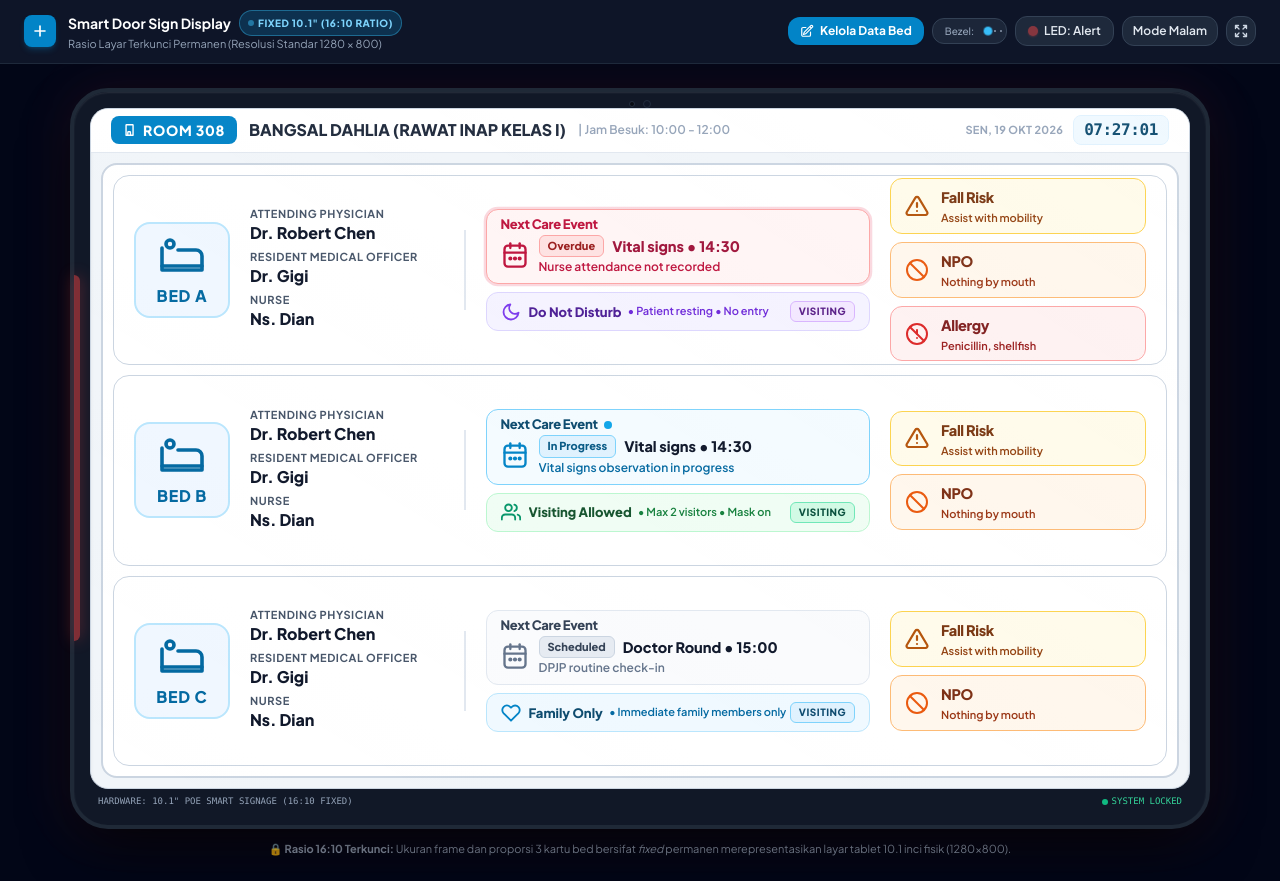
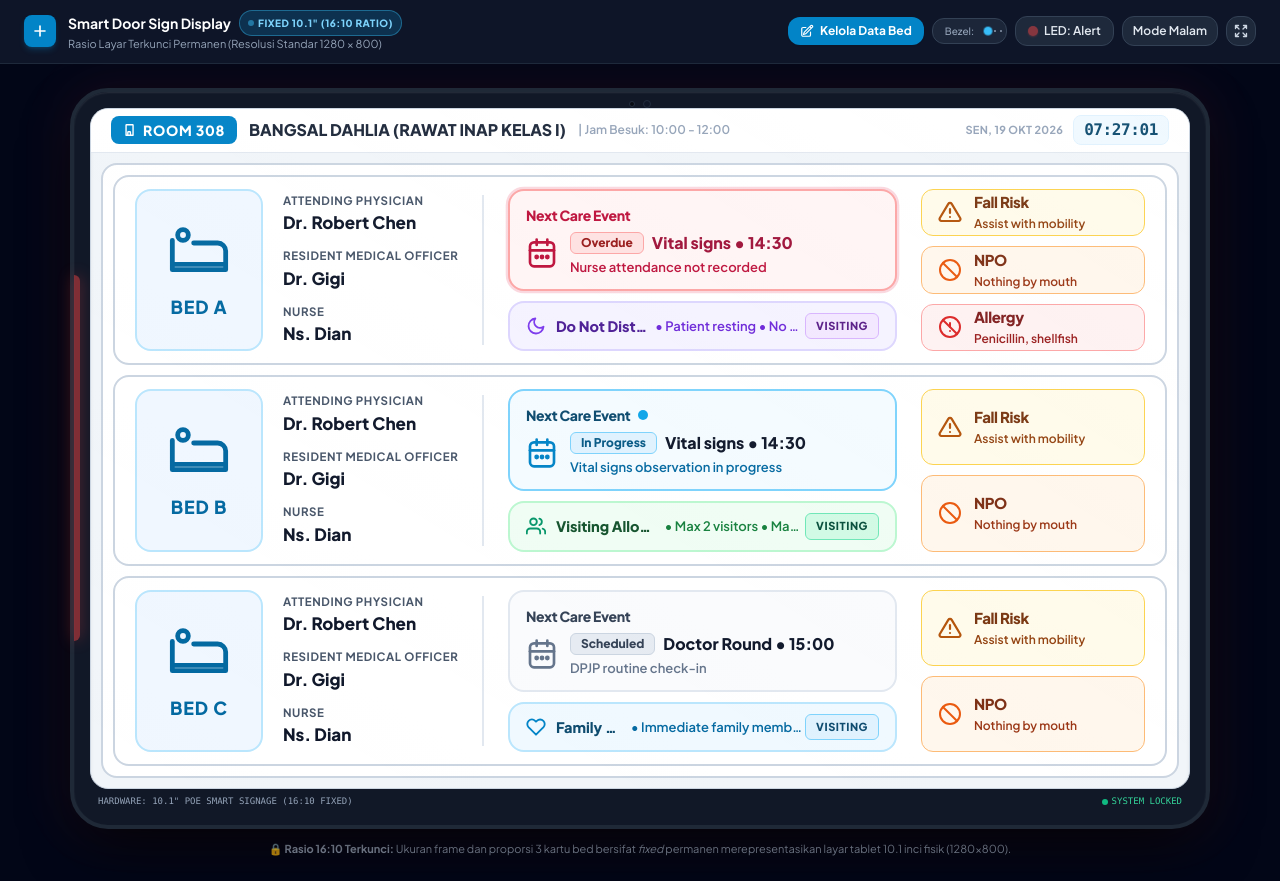
Before and after one commit to YosuaChris/prototype-door-sign, a website: page index.html in a window 1280 px wide. Drawn offline with nearby package versions, Linux system fonts and the light colour scheme.

Commit message:
feat: maximize vertical height utilization to eliminate top and bottom whitespace inside bed cards

```diff
--- a/app.js
+++ b/app.js
@@ -129,27 +129,27 @@ let state = {
 // Standardized Clinical Vector Icons
 const ICONS = {
   bed: `
-    <svg class="w-10 h-10 sm:w-11 sm:h-11 md:w-12 md:h-12 text-[#0369a1] dark:text-[#38bdf8] transition-colors" viewBox="0 0 24 24" fill="none" stroke="currentColor" stroke-width="1.8" stroke-linecap="round" stroke-linejoin="round">
+    <svg class="w-12 h-12 sm:w-14 sm:h-14 md:w-16 md:h-16 text-[#0369a1] dark:text-[#38bdf8] transition-colors" viewBox="0 0 24 24" fill="none" stroke="currentColor" stroke-width="1.8" stroke-linecap="round" stroke-linejoin="round">
       <path d="M2 19h20M2 17v2M22 17v2" />
       <path d="M2 8v9h20V12a3 3 0 0 0-3-3h-9" />
       <path d="M6 8a2 2 0 1 0 0-4 2 2 0 0 0 0 4z" />
     </svg>
   `,
   fallRisk: `
-    <svg class="w-5.5 h-5.5 sm:w-6 sm:h-6 text-[#b45309] dark:text-[#fde68a] flex-shrink-0" viewBox="0 0 24 24" fill="none" stroke="currentColor" stroke-width="2.2" stroke-linecap="round" stroke-linejoin="round">
+    <svg class="w-6 h-6 sm:w-6.5 sm:h-6.5 text-[#b45309] dark:text-[#fde68a] flex-shrink-0" viewBox="0 0 24 24" fill="none" stroke="currentColor" stroke-width="2.2" stroke-linecap="round" stroke-linejoin="round">
       <path d="M10.29 3.86L1.82 18a2 2 0 0 0 1.71 3h16.94a2 2 0 0 0 1.71-3L13.71 3.86a2 2 0 0 0-3.42 0z"></path>
       <line x1="12" y1="9" x2="12" y2="13"></line>
       <line x1="12" y1="17" x2="12.01" y2="17"></line>
     </svg>
   `,
   npo: `
-    <svg class="w-5.5 h-5.5 sm:w-6 sm:h-6 text-[#ea580c] dark:text-[#fdba74] flex-shrink-0" viewBox="0 0 24 24" fill="none" stroke="currentColor" stroke-width="2" stroke-linecap="round" stroke-linejoin="round">
+    <svg class="w-6 h-6 sm:w-6.5 sm:h-6.5 text-[#ea580c] dark:text-[#fdba74] flex-shrink-0" viewBox="0 0 24 24" fill="none" stroke="currentColor" stroke-width="2" stroke-linecap="round" stroke-linejoin="round">
       <circle cx="12" cy="12" r="10"></circle>
       <line x1="4.93" y1="4.93" x2="19.07" y2="19.07"></line>
     </svg>
   `,
   allergy: `
-    <svg class="w-5.5 h-5.5 sm:w-6 sm:h-6 text-[#dc2626] dark:text-[#fca5a5] flex-shrink-0" viewBox="0 0 24 24" fill="none" stroke="currentColor" stroke-width="2" stroke-linecap="round" stroke-linejoin="round">
+    <svg class="w-6 h-6 sm:w-6.5 sm:h-6.5 text-[#dc2626] dark:text-[#fca5a5] flex-shrink-0" viewBox="0 0 24 24" fill="none" stroke="currentColor" stroke-width="2" stroke-linecap="round" stroke-linejoin="round">
       <circle cx="12" cy="12" r="10"></circle>
       <line x1="12" y1="8" x2="12" y2="12"></line>
       <line x1="12" y1="16" x2="12.01" y2="16"></line>
@@ -157,12 +157,12 @@ const ICONS = {
     </svg>
   `,
   moon: `
-    <svg class="w-4.5 h-4.5 sm:w-5 sm:h-5 text-[#7c3aed] dark:text-[#c4b5fd] flex-shrink-0" viewBox="0 0 24 24" fill="none" stroke="currentColor" stroke-width="2.2" stroke-linecap="round" stroke-linejoin="round">
+    <svg class="w-5 h-5 sm:w-5.5 sm:h-5.5 text-[#7c3aed] dark:text-[#c4b5fd] flex-shrink-0" viewBox="0 0 24 24" fill="none" stroke="currentColor" stroke-width="2.2" stroke-linecap="round" stroke-linejoin="round">
       <path d="M21 12.79A9 9 0 1 1 11.21 3 7 7 0 0 0 21 12.79z"></path>
     </svg>
   `,
   users: `
-    <svg class="w-4.5 h-4.5 sm:w-5 sm:h-5 text-[#059669] dark:text-[#6ee7b7] flex-shrink-0" viewBox="0 0 24 24" fill="none" stroke="currentColor" stroke-width="2.2" stroke-linecap="round" stroke-linejoin="round">
+    <svg class="w-5 h-5 sm:w-5.5 sm:h-5.5 text-[#059669] dark:text-[#6ee7b7] flex-shrink-0" viewBox="0 0 24 24" fill="none" stroke="currentColor" stroke-width="2.2" stroke-linecap="round" stroke-linejoin="round">
       <path d="M17 21v-2a4 4 0 0 0-4-4H5a4 4 0 0 0-4 4v2"></path>
       <circle cx="9" cy="7" r="4"></circle>
       <path d="M23 21v-2a4 4 0 0 0-3-3.87"></path>
@@ -170,19 +170,19 @@ const ICONS = {
     </svg>
   `,
   family: `
-    <svg class="w-4.5 h-4.5 sm:w-5 sm:h-5 text-[#0284c7] dark:text-[#7dd3fc] flex-shrink-0" viewBox="0 0 24 24" fill="none" stroke="currentColor" stroke-width="2.2" stroke-linecap="round" stroke-linejoin="round">
+    <svg class="w-5 h-5 sm:w-5.5 sm:h-5.5 text-[#0284c7] dark:text-[#7dd3fc] flex-shrink-0" viewBox="0 0 24 24" fill="none" stroke="currentColor" stroke-width="2.2" stroke-linecap="round" stroke-linejoin="round">
       <path d="M20.84 4.61a5.5 5.5 0 0 0-7.78 0L12 5.67l-1.06-1.06a5.5 5.5 0 0 0-7.78 7.78l1.06 1.06L12 21.23l7.78-7.78 1.06-1.06a5.5 5.5 0 0 0 0-7.78z"></path>
     </svg>
   `,
   procedure: `
-    <svg class="w-4.5 h-4.5 sm:w-5 sm:h-5 text-[#d97706] dark:text-[#fcd34d] flex-shrink-0" viewBox="0 0 24 24" fill="none" stroke="currentColor" stroke-width="2" stroke-linecap="round" stroke-linejoin="round">
+    <svg class="w-5 h-5 sm:w-5.5 sm:h-5.5 text-[#d97706] dark:text-[#fcd34d] flex-shrink-0" viewBox="0 0 24 24" fill="none" stroke="currentColor" stroke-width="2" stroke-linecap="round" stroke-linejoin="round">
       <path d="M4.5 3v5a4.5 4.5 0 0 0 9 0V3"></path>
       <path d="M9 12.5V17a3 3 0 0 0 6 0v-2.5"></path>
       <circle cx="15" cy="14.5" r="2.5"></circle>
     </svg>
   `,
   getCalendarIcon: (colorClass) => `
-    <svg class="w-6 h-6 sm:w-7 sm:h-7 ${colorClass} flex-shrink-0 transition-colors" viewBox="0 0 24 24" fill="none" stroke="currentColor" stroke-width="2" stroke-linecap="round" stroke-linejoin="round">
+    <svg class="w-7 h-7 sm:w-8 sm:h-8 ${colorClass} flex-shrink-0 transition-colors" viewBox="0 0 24 24" fill="none" stroke="currentColor" stroke-width="2" stroke-linecap="round" stroke-linejoin="round">
       <rect x="3" y="4" width="18" height="18" rx="3" ry="3"></rect>
       <line x1="16" y1="2" x2="16" y2="6"></line>
       <line x1="8" y1="2" x2="8" y2="6"></line>
@@ -193,7 +193,7 @@ const ICONS = {
     </svg>
   `,
   getCheckIcon: (colorClass) => `
-    <svg class="w-6 h-6 sm:w-7 sm:h-7 ${colorClass} flex-shrink-0 transition-colors" viewBox="0 0 24 24" fill="none" stroke="currentColor" stroke-width="2.5" stroke-linecap="round" stroke-linejoin="round">
+    <svg class="w-7 h-7 sm:w-8 sm:h-8 ${colorClass} flex-shrink-0 transition-colors" viewBox="0 0 24 24" fill="none" stroke="currentColor" stroke-width="2.5" stroke-linecap="round" stroke-linejoin="round">
       <path d="M22 11.08V12a10 10 0 1 1-5.93-9.14"></path>
       <polyline points="22 4 12 14.01 9 11.01"></polyline>
     </svg>
@@ -346,11 +346,11 @@ function renderSignage() {
       }
 
       return `
-        <div class="flex items-center gap-2.5 sm:gap-3 px-3 sm:px-3.5 py-1.5 sm:py-2 rounded-xl ${bgClass} transition-all duration-200 shadow-2xs flex-1 min-w-0">
+        <div class="flex items-center gap-2.5 sm:gap-3 px-3.5 sm:px-4 py-2 sm:py-2.5 rounded-xl ${bgClass} transition-all duration-200 shadow-2xs flex-1 min-w-0 min-h-0">
           <div class="flex-shrink-0">${icon}</div>
           <div class="leading-none min-w-0 truncate">
-            <h4 class="font-extrabold text-xs sm:text-sm md:text-[14.5px] tracking-tight ${titleClass} truncate leading-tight">${b.title}</h4>
-            <p class="text-[10px] sm:text-[11px] font-semibold ${subClass} mt-1 truncate leading-tight">${b.subtitle}</p>
+            <h4 class="font-extrabold text-xs sm:text-sm md:text-[15px] tracking-tight ${titleClass} truncate leading-tight">${b.title}</h4>
+            <p class="text-[10.5px] sm:text-xs font-semibold ${subClass} mt-1 truncate leading-tight">${b.subtitle}</p>
           </div>
         </div>
       `;
@@ -361,79 +361,79 @@ function renderSignage() {
       : ICONS.getCalendarIcon(theme.iconColor);
 
     return `
-      <!-- BED CARD ROW: ${bed.label} (Fixed 33.3% height) -->
-      <div onclick="editSpecificBed(${index})" class="bed-card-fixed-row cursor-pointer bg-white dark:bg-slate-900 border border-[#cbd5e1] dark:border-slate-800 rounded-xl sm:rounded-2xl px-3.5 sm:px-5 py-2 sm:py-2.5 gap-3 sm:gap-4 md:gap-5 shadow-2xs relative group">
+      <!-- BED CARD ROW: ${bed.label} (Fixed 33.3% height, Maximized Vertical Stretch) -->
+      <div onclick="editSpecificBed(${index})" class="bed-card-fixed-row cursor-pointer bg-white dark:bg-slate-900 border-2 border-[#cbd5e1] dark:border-slate-800 rounded-2xl px-4 sm:px-5 py-2.5 sm:py-3 gap-3.5 sm:gap-4 md:gap-6 shadow-2xs relative group items-stretch">
 
-        <!-- LEFT: Bed ID + Care Team -->
-        <div class="flex items-center gap-3.5 sm:gap-4 md:gap-5 min-w-[250px] sm:min-w-[280px] md:min-w-[310px] flex-shrink-0">
+        <!-- LEFT: Bed ID + Care Team (Stretched Vertically) -->
+        <div class="self-stretch flex items-stretch gap-3.5 sm:gap-4 md:gap-5 min-w-[260px] sm:min-w-[290px] md:min-w-[320px] flex-shrink-0">
 
-          <!-- Bed Icon Box -->
-          <div class="w-20 h-20 sm:w-22 sm:h-22 md:w-24 md:h-24 rounded-2xl bg-[#f0f7ff] dark:bg-sky-950/60 border-2 border-[#bae6fd] dark:border-sky-800 flex flex-col items-center justify-center gap-1 flex-shrink-0 shadow-2xs">
+          <!-- Bed Icon Box (Stretched to match card height) -->
+          <div class="w-24 sm:w-28 md:w-32 self-stretch rounded-2xl bg-[#f0f7ff] dark:bg-sky-950/60 border-2 border-[#bae6fd] dark:border-sky-800 flex flex-col items-center justify-center gap-1.5 flex-shrink-0 shadow-2xs">
             ${ICONS.bed}
-            <span class="font-black text-[#0369a1] dark:text-[#38bdf8] text-xs sm:text-sm md:text-base tracking-wider leading-none">${bed.label}</span>
+            <span class="font-black text-[#0369a1] dark:text-[#38bdf8] text-sm sm:text-base md:text-lg tracking-wider leading-none mt-1">${bed.label}</span>
           </div>
 
-          <!-- Care Team Details -->
-          <div class="space-y-1 sm:space-y-1.5 min-w-0">
+          <!-- Care Team Details (Evenly spaced across vertical height) -->
+          <div class="self-stretch flex flex-col justify-between py-1 sm:py-1.5 min-w-0 flex-1">
             <div>
-              <p class="text-[10px] sm:text-[11px] font-bold text-[#475569] dark:text-slate-400 tracking-wider uppercase leading-none">Attending physician</p>
-              <h3 class="text-xs sm:text-sm md:text-base font-extrabold text-[#0f172a] dark:text-white leading-tight truncate mt-0.5">${displayPhysician}</h3>
+              <p class="text-[10.5px] sm:text-[11.5px] font-bold text-[#475569] dark:text-slate-400 tracking-wider uppercase leading-none">Attending physician</p>
+              <h3 class="text-sm sm:text-base md:text-[17px] font-extrabold text-[#0f172a] dark:text-white leading-tight truncate mt-1">${displayPhysician}</h3>
             </div>
             <div>
-              <p class="text-[10px] sm:text-[11px] font-bold text-[#475569] dark:text-slate-400 tracking-wider uppercase leading-none">Resident Medical Officer</p>
-              <h3 class="text-xs sm:text-sm md:text-base font-extrabold text-[#0f172a] dark:text-white leading-tight truncate mt-0.5">${displayRMO}</h3>
+              <p class="text-[10.5px] sm:text-[11.5px] font-bold text-[#475569] dark:text-slate-400 tracking-wider uppercase leading-none">Resident Medical Officer</p>
+              <h3 class="text-sm sm:text-base md:text-[17px] font-extrabold text-[#0f172a] dark:text-white leading-tight truncate mt-1">${displayRMO}</h3>
             </div>
             <div>
-              <p class="text-[10px] sm:text-[11px] font-bold text-[#475569] dark:text-slate-400 tracking-wider uppercase leading-none">Nurse</p>
-              <h3 class="text-xs sm:text-sm md:text-base font-extrabold text-[#0f172a] dark:text-white leading-tight truncate mt-0.5">${displayNurse}</h3>
+              <p class="text-[10.5px] sm:text-[11.5px] font-bold text-[#475569] dark:text-slate-400 tracking-wider uppercase leading-none">Nurse</p>
+              <h3 class="text-sm sm:text-base md:text-[17px] font-extrabold text-[#0f172a] dark:text-white leading-tight truncate mt-1">${displayNurse}</h3>
             </div>
           </div>
 
         </div>
 
         <!-- DIVIDER -->
-        <div class="hidden md:block w-[1.5px] h-16 sm:h-20 bg-slate-200 dark:bg-slate-800 self-center flex-shrink-0"></div>
+        <div class="hidden md:block w-[1.5px] self-stretch my-1.5 bg-slate-200 dark:bg-slate-800 flex-shrink-0"></div>
 
-        <!-- MIDDLE: Next Care Event + Visiting Status (Stacked Vertically) -->
-        <div class="flex-1 min-w-[270px] sm:min-w-[310px] flex flex-col justify-center gap-1.5 sm:gap-2 min-w-0">
+        <!-- MIDDLE: Next Care Event + Visiting Status (Maximized Height, Stacked Vertically) -->
+        <div class="self-stretch flex-1 min-w-[270px] sm:min-w-[320px] flex flex-col justify-between min-w-0 gap-2 sm:gap-2.5">
 
-          <!-- Next Care Event Box -->
-          <div class="border ${theme.boxClass} rounded-xl px-3 sm:px-3.5 py-1.5 sm:py-2 transition-all duration-300 relative shadow-2xs">
-            <h3 class="font-extrabold text-xs sm:text-[13px] ${theme.titleClass} tracking-tight mb-1 flex items-center gap-1.5 leading-none">
+          <!-- Next Care Event Box (Expanded to fill top area) -->
+          <div class="flex-1 flex flex-col justify-center border-2 ${theme.boxClass} rounded-xl sm:rounded-2xl px-3.5 sm:px-4 py-2 sm:py-2.5 transition-all duration-300 relative shadow-2xs min-h-0">
+            <h3 class="font-black text-xs sm:text-sm ${theme.titleClass} tracking-tight mb-1 sm:mb-1.5 flex items-center gap-2 leading-none">
               <span>${event.title || 'Next Care Event'}</span>
-              ${theme.pulseDot ? '<span class="w-2 h-2 rounded-full bg-sky-500 animate-ping"></span>' : ''}
+              ${theme.pulseDot ? '<span class="w-2.5 h-2.5 rounded-full bg-sky-500 animate-ping"></span>' : ''}
             </h3>
 
-            <div class="flex items-center gap-2.5">
+            <div class="flex items-center gap-3">
               ${eventIcon}
 
               <div class="min-w-0 flex-1">
                 <div class="flex items-center gap-2 flex-wrap">
-                  <span class="inline-flex items-center px-2 py-0.5 rounded-md text-[10px] sm:text-[11px] font-extrabold border ${theme.badgeClass}">
+                  <span class="inline-flex items-center px-2.5 py-0.5 rounded-md text-[11px] sm:text-xs font-extrabold border ${theme.badgeClass}">
                     ${event.status}
                   </span>
-                  <span class="font-extrabold text-xs sm:text-sm md:text-[14.5px] ${theme.textClass} truncate">
+                  <span class="font-extrabold text-sm sm:text-base md:text-[16px] ${theme.textClass} truncate">
                     ${event.name} • ${event.time}
                   </span>
                 </div>
-                <p class="text-[11px] sm:text-xs ${theme.noteClass} font-semibold mt-0.5 truncate">
+                <p class="text-xs sm:text-[13px] ${theme.noteClass} font-semibold mt-1 truncate">
                   ${event.note || 'Observation recorded'}
                 </p>
               </div>
             </div>
           </div>
 
-          <!-- Visiting Status Strip (Directly below Next Care Event) -->
+          <!-- Visiting Status Strip (Expanded bar directly below Next Care Event) -->
           ${visiting ? `
-            <div class="flex items-center justify-between px-3 sm:px-3.5 py-1.5 sm:py-2 rounded-xl ${visiting.stripClass} border transition-all shadow-2xs">
-              <div class="flex items-center gap-2 min-w-0">
+            <div class="flex-shrink-0 flex items-center justify-between px-3.5 sm:px-4 py-2 sm:py-2.5 rounded-xl sm:rounded-2xl ${visiting.stripClass} border-2 transition-all shadow-2xs">
+              <div class="flex items-center gap-2.5 min-w-0">
                 <div class="flex-shrink-0">${visiting.icon}</div>
                 <div class="flex items-center gap-1.5 min-w-0 truncate">
-                  <span class="font-extrabold text-xs sm:text-[13px] ${visiting.titleClass} truncate">${visiting.title}</span>
-                  <span class="text-[10px] sm:text-[11px] ${visiting.subClass} font-semibold truncate">• ${visiting.subtitle}</span>
+                  <span class="font-black text-xs sm:text-sm md:text-[14.5px] ${visiting.titleClass} truncate">${visiting.title}</span>
+                  <span class="text-[11px] sm:text-xs md:text-[13px] ${visiting.subClass} font-semibold truncate">• ${visiting.subtitle}</span>
                 </div>
               </div>
-              <span class="flex-shrink-0 text-[9px] sm:text-[10px] font-black uppercase tracking-wider px-2 py-0.5 rounded-md border ${visiting.badgeClass}">
+              <span class="flex-shrink-0 text-[10px] sm:text-[11px] font-black uppercase tracking-wider px-2.5 py-1 rounded-md border ${visiting.badgeClass}">
                 Visiting
               </span>
             </div>
@@ -441,8 +441,8 @@ function renderSignage() {
 
         </div>
 
-        <!-- RIGHT: Clinical Safety Alerts Only (Stack of 2-3 pills, fixed height) -->
-        <div class="w-48 sm:w-56 md:w-64 flex flex-col gap-1.5 sm:gap-2 justify-center flex-shrink-0">
+        <!-- RIGHT: Clinical Safety Alerts Only (Stretched across full row height) -->
+        <div class="self-stretch w-48 sm:w-56 md:w-68 flex flex-col justify-between gap-2 sm:gap-2.5 flex-shrink-0">
           ${badgesHtml}
         </div>
 
--- a/styles.css
+++ b/styles.css
@@ -62,7 +62,7 @@ body {
   min-height: 0 !important;
   overflow: hidden !important;
   display: flex;
-  align-items: center;
+  align-items: stretch !important;
   justify-content: space-between;
   box-sizing: border-box;
   transition: transform 0.15s ease, border-color 0.15s ease, box-shadow 0.15s ease;
```
